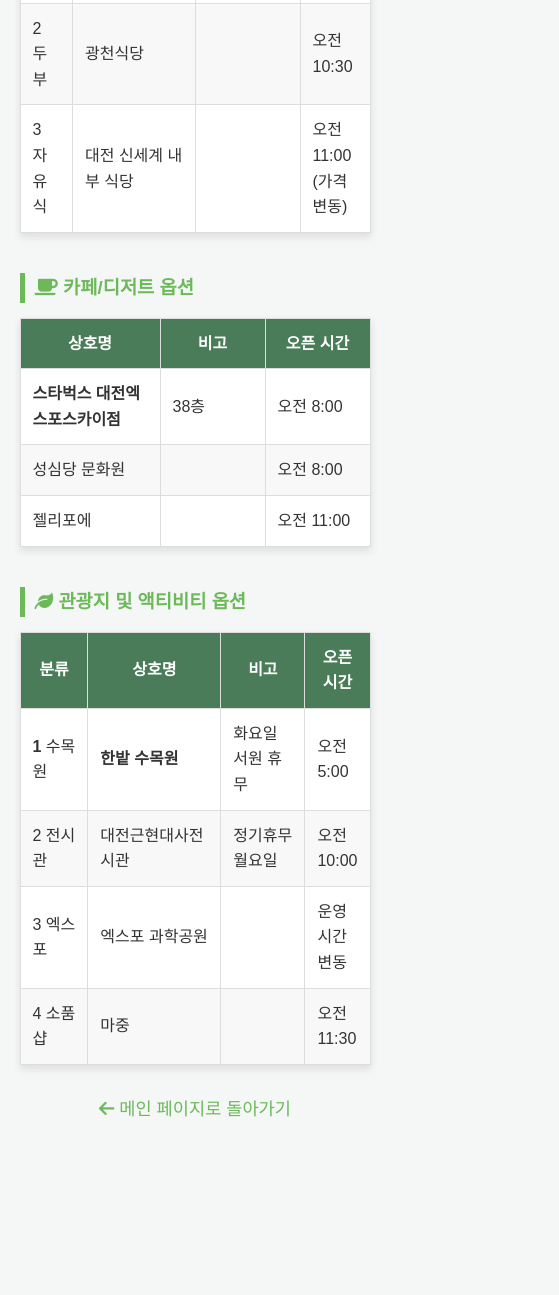
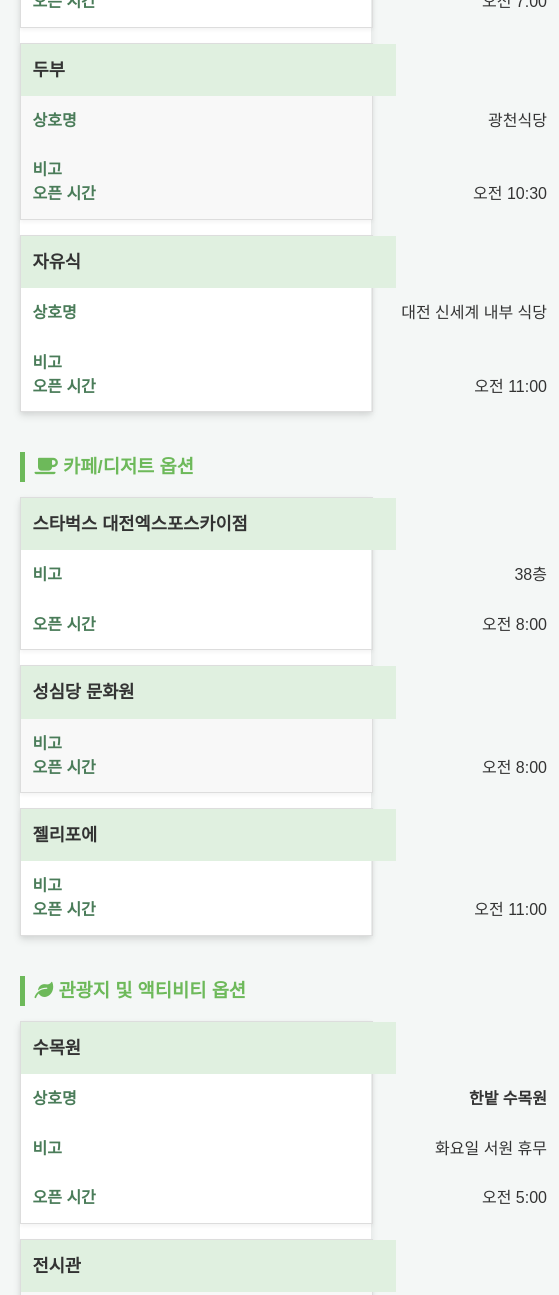
Before and after one commit to lee-max666/2025travel, a plain HTML site: page options.html in a window 390 px wide. Shown: the part 462-1757 px from the top of the page, 559 px wide, since content can reach past the window. Before the commit the page ends 1605 px from the top, so only its background shows below. Drawn offline with Linux system fonts and the light colour scheme.

Commit message:
Update options.html

```diff
--- a/options.html
+++ b/options.html
@@ -50,9 +50,56 @@
         .option-table th { background-color: #4A7C59; color: white; font-weight: bold; text-align: center; }
         .option-table tr:nth-child(even) { background-color: #f8f8f8; }
         strong { color: #333; font-weight: bold; }
+
         /* 하단 링크 스타일 */
         .back-link { display: block; text-align: center; margin-top: 30px; font-size: 1.1em; color: #6DB95A; text-decoration: none; }
         .back-link:hover { text-decoration: underline; }
+
+        /* 💡 모바일 반응형 CSS: 화면이 좁아지면 표를 블록 요소로 변경 */
+        @media screen and (max-width: 600px) {
+            .option-table, .option-table tbody, .option-table tr, .option-table td {
+                display: block;
+                width: 100%;
+            }
+            .option-table thead {
+                display: none; /* 헤더 숨기기 */
+            }
+            .option-table tr {
+                margin-bottom: 15px;
+                border: 1px solid #ddd;
+                box-shadow: 0 2px 4px rgba(0,0,0,0.05);
+            }
+            .option-table td {
+                text-align: right;
+                padding-left: 50%;
+                position: relative;
+                border: none;
+            }
+            /* 셀 내용 앞에 헤더 역할의 라벨 추가 */
+            .option-table td::before {
+                content: attr(data-label);
+                position: absolute;
+                left: 12px;
+                width: 50%;
+                padding-right: 10px;
+                white-space: nowrap;
+                text-align: left;
+                font-weight: bold;
+                color: #4A7C59;
+            }
+            /* 첫 번째 td (분류/상호명)는 타이틀로 강조 */
+            .option-table tr td:first-child {
+                background-color: #e0f0e0; /* 약간 밝은 배경색 */
+                font-size: 1.1em;
+                font-weight: bold;
+                text-align: left;
+                padding-left: 12px;
+                color: #333;
+            }
+            .option-table tr td:first-child::before {
+                content: ''; /* 타이틀 줄에서는 라벨 제거 */
+            }
+        }
     </style>
 </head>
 <body>
@@ -77,9 +124,9 @@
                 </tr>
             </thead>
             <tbody>
-                <tr><td><strong>1</strong> 국밥</td><td><strong>선화동 소머리 해장국</strong></td><td>정기휴무 월요일</td><td>오전 7:00</td></tr>
-                <tr><td>2 두부</td><td>광천식당</td><td></td><td>오전 10:30</td></tr>
-                <tr><td>3 자유식</td><td>대전 신세계 내부 식당</td><td></td><td>오전 11:00 (가격 변동)</td></tr>
+                <tr><td data-label="분류">국밥</td><td data-label="상호명"><strong>선화동 소머리 해장국</strong></td><td data-label="비고">정기휴무 월요일</td><td data-label="오픈 시간">오전 7:00</td></tr>
+                <tr><td data-label="분류">두부</td><td data-label="상호명">광천식당</td><td data-label="비고"></td><td data-label="오픈 시간">오전 10:30</td></tr>
+                <tr><td data-label="분류">자유식</td><td data-label="상호명">대전 신세계 내부 식당</td><td data-label="비고"></td><td data-label="오픈 시간">오전 11:00</td></tr>
             </tbody>
         </table>
 
@@ -93,9 +140,9 @@
                 </tr>
             </thead>
             <tbody>
-                <tr><td><strong>스타벅스 대전엑스포스카이점</strong></td><td>38층</td><td>오전 8:00</td></tr>
-                <tr><td>성심당 문화원</td><td></td><td>오전 8:00</td></tr>
-                <tr><td>젤리포에</td><td></td><td>오전 11:00</td></tr>
+                <tr><td data-label="상호명"><strong>스타벅스 대전엑스포스카이점</strong></td><td data-label="비고">38층</td><td data-label="오픈 시간">오전 8:00</td></tr>
+                <tr><td data-label="상호명">성심당 문화원</td><td data-label="비고"></td><td data-label="오픈 시간">오전 8:00</td></tr>
+                <tr><td data-label="상호명">젤리포에</td><td data-label="비고"></td><td data-label="오픈 시간">오전 11:00</td></tr>
             </tbody>
         </table>
 
@@ -110,10 +157,10 @@
                 </tr>
             </thead>
             <tbody>
-                <tr><td><strong>1</strong> 수목원</td><td><strong>한밭 수목원</strong></td><td>화요일 서원 휴무</td><td>오전 5:00</td></tr>
-                <tr><td>2 전시관</td><td>대전근현대사전시관</td><td>정기휴무 월요일</td><td>오전 10:00</td></tr>
-                <tr><td>3 엑스포</td><td>엑스포 과학공원</td><td></td><td>운영시간 변동</td></tr>
-                <tr><td>4 소품샵</td><td>마중</td><td></td><td>오전 11:30</td></tr>
+                <tr><td data-label="분류">수목원</td><td data-label="상호명"><strong>한밭 수목원</strong></td><td data-label="비고">화요일 서원 휴무</td><td data-label="오픈 시간">오전 5:00</td></tr>
+                <tr><td data-label="분류">전시관</td><td data-label="상호명">대전근현대사전시관</td><td data-label="비고">정기휴무 월요일</td><td data-label="오픈 시간">오전 10:00</td></tr>
+                <tr><td data-label="분류">엑스포</td><td data-label="상호명">엑스포 과학공원</td><td data-label="비고"></td><td data-label="오픈 시간">운영시간 변동</td></tr>
+                <tr><td data-label="분류">소품샵</td><td data-label="상호명">마중</td><td data-label="비고"></td><td data-label="오픈 시간">오전 11:30</td></tr>
             </tbody>
         </table>
 
```
